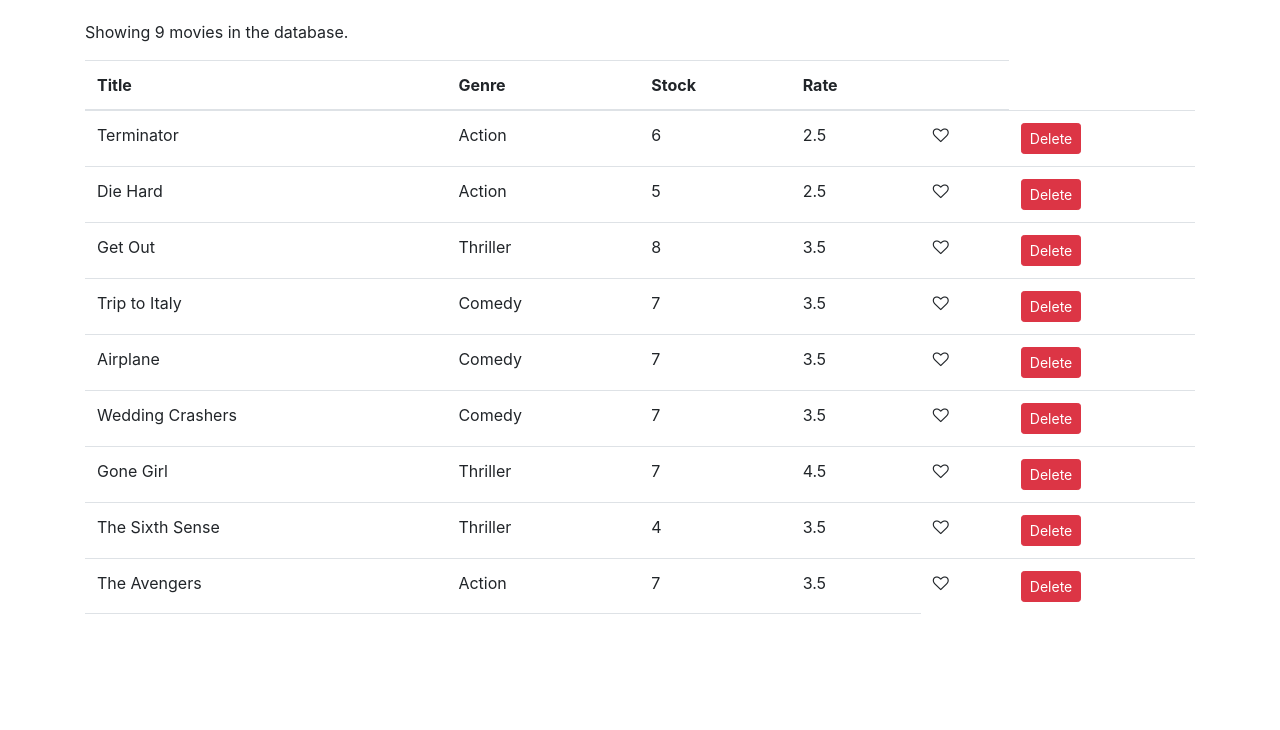
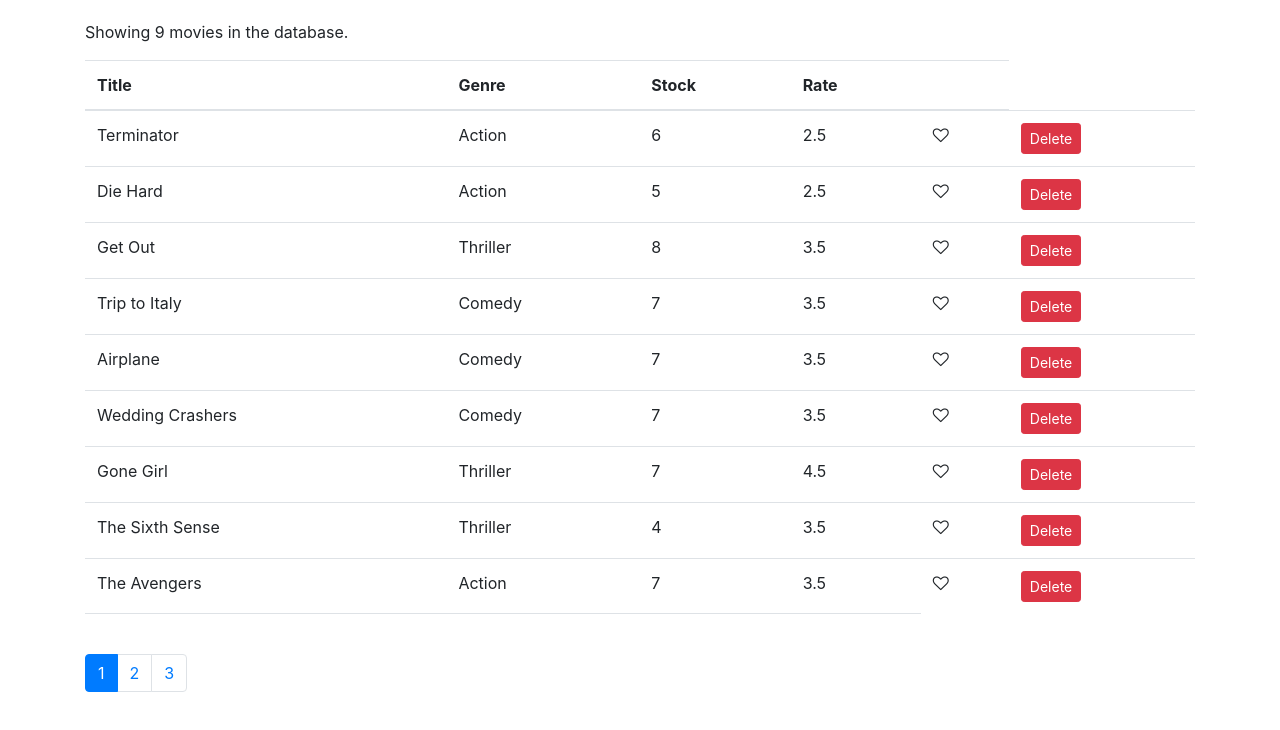
Before and after one commit to tonyducvo000/vidly, a React (Create React App) app: page / in a window 1280 px wide. Shown: the top 730 px of the page. Built offline with nearby package versions, Linux system fonts and the light colour scheme.

Commit message:
Basic pagination mockup

```diff
--- a/package.json
+++ b/package.json
@@ -8,6 +8,7 @@
     "@testing-library/user-event": "^12.8.3",
     "bootstrap": "^4.6.0",
     "font-awesome": "^4.7.0",
+    "lodash": "^4.17.10",
     "react": "^17.0.2",
     "react-dom": "^17.0.2",
     "react-scripts": "4.0.3",
--- /dev/null
+++ b/src/components/common/pagination.jsx
@@ -0,0 +1,30 @@
+import React from 'react';
+import _ from 'lodash';
+
+const Pagination = (props) => {
+
+    const { itemsCount, pageSize, onPageChange, currentPage } = props;
+
+    const pagesCount = Math.ceil(itemsCount / pageSize);
+    if (pagesCount === 1) return null;
+
+    const pages = _.range(1, pagesCount + 1);
+
+    return (
+        <nav>
+            <ul className="pagination">
+                {pages.map(page => (
+
+                    <li key={page} className={page === currentPage ? 'page-item active' : 'page-item'}>
+                        <a className="page-link"
+                            onClick={() => onPageChange(page)}>{page}</a>
+                    </li>))}
+
+            </ul>
+        </nav>
+
+
+    );
+}
+
+export default Pagination;
--- a/src/components/movies.jsx
+++ b/src/components/movies.jsx
@@ -1,11 +1,13 @@
 import React, { Component } from 'react';
 import { getMovies } from '../services/fakeMovieService';
 import Like from './common/like';
+import Pagination from './common/pagination';
 
 class Movies extends Component {
     state = {
-        movies: getMovies()
-
+        movies: getMovies(),
+        pageSize: 4,  //# of movies per page
+        currentPage: 1
     };
 
     handleDelete = (movie) => {
@@ -23,9 +25,15 @@
 
     };
 
+    handlePageChange = (page) => {
+
+        this.setState({ currentPage: page });
+    }
+
     render() {
         //rename length to count
         const { length: count } = this.state.movies;
+        const { pageSize, currentPage } = this.state
         //display only text when empty if this.state.movie.length
         if (count === 0)
             return <p>There are no movies in the database.</p>;
@@ -77,6 +85,14 @@
                     </tbody>
 
                 </table>
+
+                <Pagination
+                    itemsCount={count}
+                    pageSize={pageSize}
+                    onPageChange={this.handlePageChange}
+                    currentPage={currentPage}>
+                </Pagination>
+
             </React.Fragment>
         );
     }
```
Also changed, not shown: 1 other file (tests, documents, lock files or other folders).
